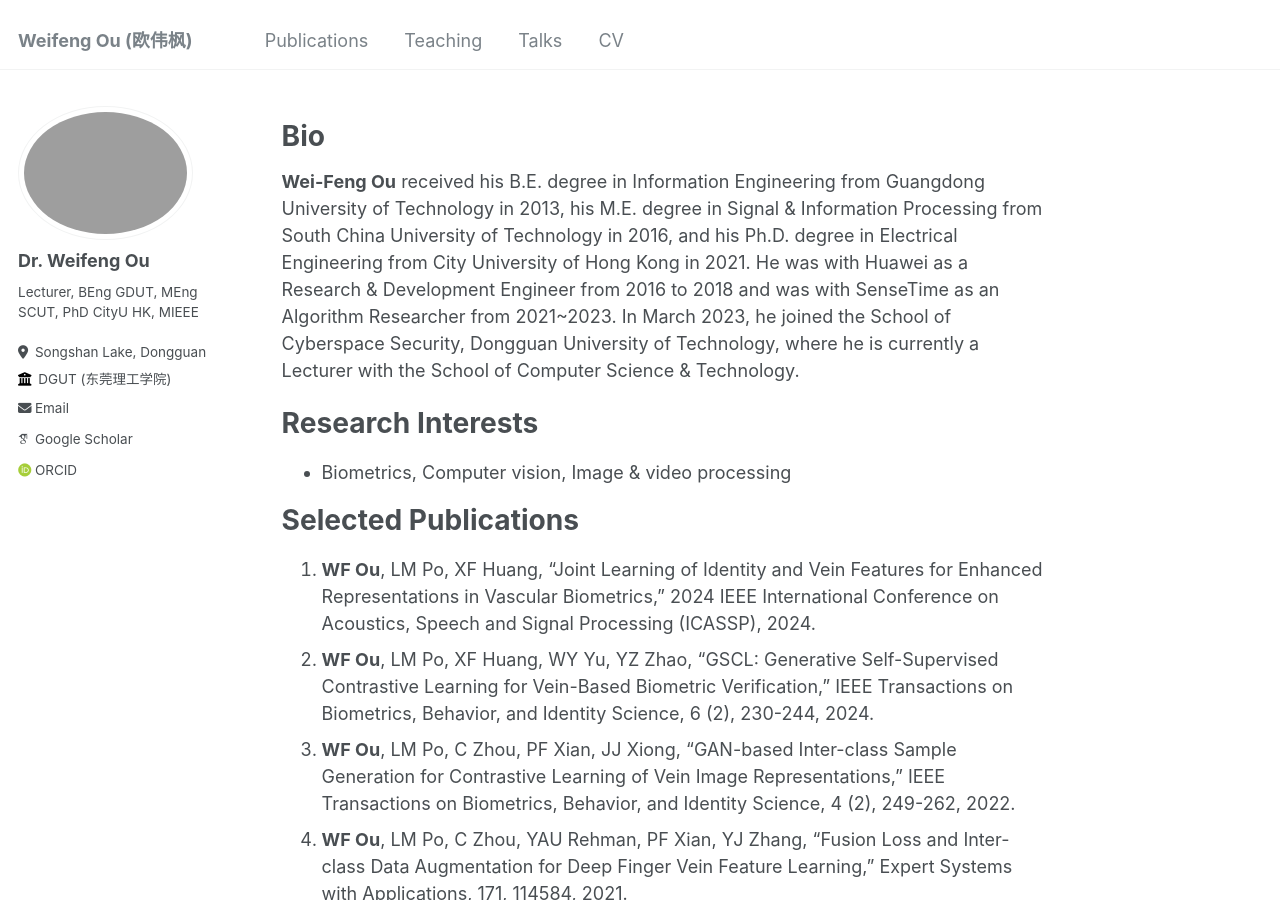
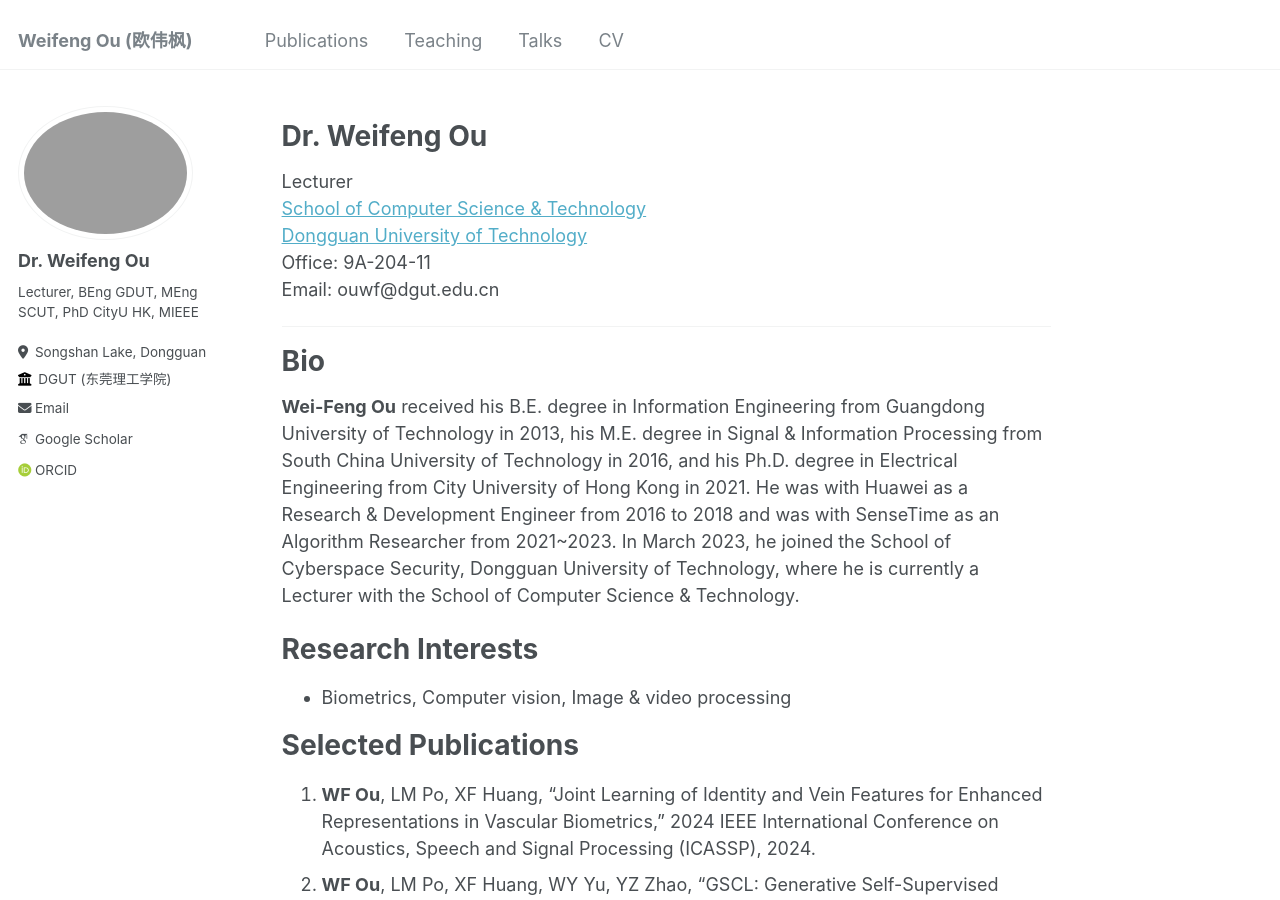
Before and after one commit to ouwf/ouwf.github.io, a Jekyll site: the page built from _pages/about.md, in a window 1280 px wide and 900 px high. Built offline with Jekyll 4.4.1, drawn with Linux system fonts in a browser that asks for light colours; some web fonts are replaced.

Commit message:
update _pages/about.md

```diff
--- a/_pages/about.md
+++ b/_pages/about.md
@@ -7,6 +7,14 @@ redirect_from:
   - /about.html
 ---
 
+# Dr. Weifeng Ou
+Lecturer
+[School of Computer Science & Technology](https://cs.dgut.edu.cn/index.htm)
+[Dongguan University of Technology](https://www.dgut.edu.cn/)
+Office: 9A-204-11
+Email: ouwf@dgut.edu.cn
+
+---
 # Bio
 **Wei-Feng Ou** received his B.E. degree in Information Engineering from Guangdong University of Technology in 2013, his M.E. degree in Signal & Information Processing from South China University of Technology in 2016, and his Ph.D. degree in Electrical Engineering from City University of Hong Kong in 2021. He was with Huawei as a Research & Development Engineer from 2016 to 2018 and was with SenseTime as an Algorithm Researcher from 2021~2023. In March 2023, he joined the School of Cyberspace Security, Dongguan University of Technology, where he is currently a Lecturer with the School of Computer Science & Technology.
 
```
